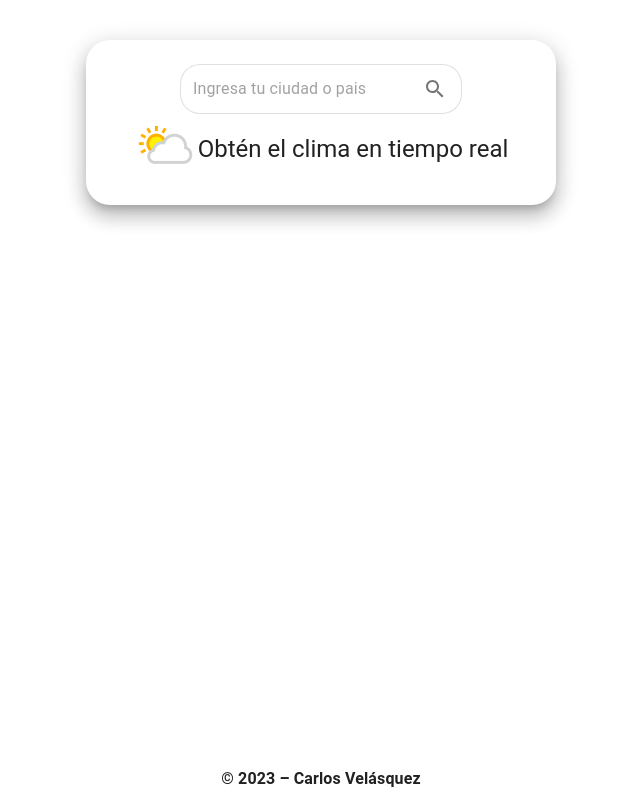
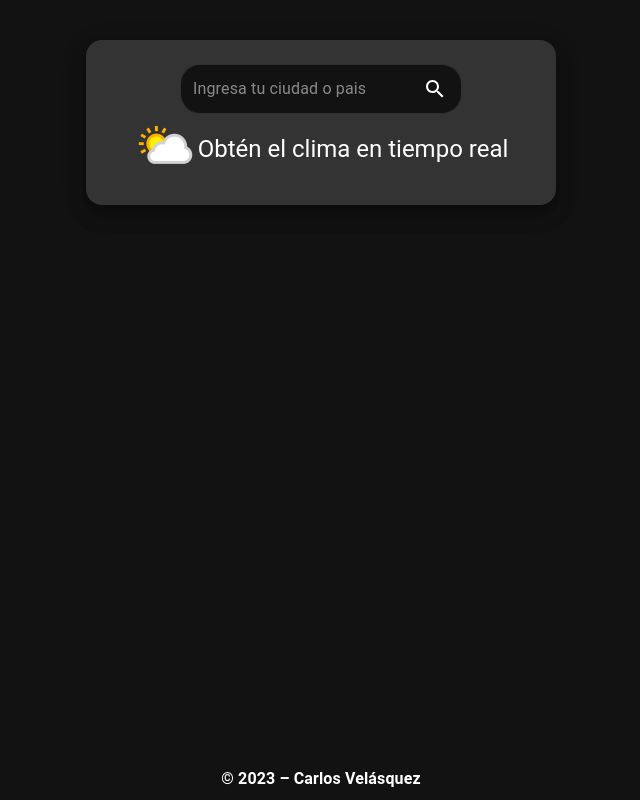
Before and after one commit to Carlos8122001/project-wather-app, a React (Vite) app: page / in a window 1280 px wide. Shown: the whole page, without its empty margins (319-959 px from the left). Built offline with nearby package versions, Linux system fonts and the light colour scheme; no server answers.

Commit message:
cambiando la paleta de colores

```diff
--- a/src/main.jsx
+++ b/src/main.jsx
@@ -2,10 +2,21 @@
 import ReactDOM from 'react-dom/client'
 import App from './App.jsx'
 import { CssBaseline } from "@mui/material";
+import { ThemeProvider, createTheme } from '@mui/material/styles';
+
+const darkTheme = createTheme({
+  palette: {
+    mode: 'dark',
+
+
+  },
+});
 
 ReactDOM.createRoot(document.getElementById('root')).render(
   <React.StrictMode>
+    <ThemeProvider theme={darkTheme}>
      <CssBaseline />
     <App />
+    </ThemeProvider>
   </React.StrictMode>,
 )
--- a/src/pages/Weather.jsx
+++ b/src/pages/Weather.jsx
@@ -77,7 +77,7 @@
             mx: "auto",
             display: "flex",
             flexDirection: "column",
-            borderRadius: 6,
+            borderRadius: 4,
             alignItems: "center",
             justifyContent: "center",
             py: 3,
```
